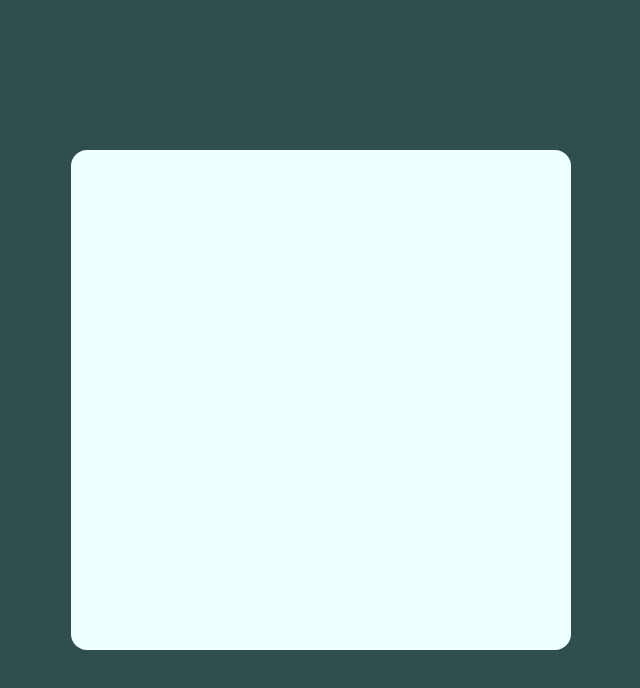
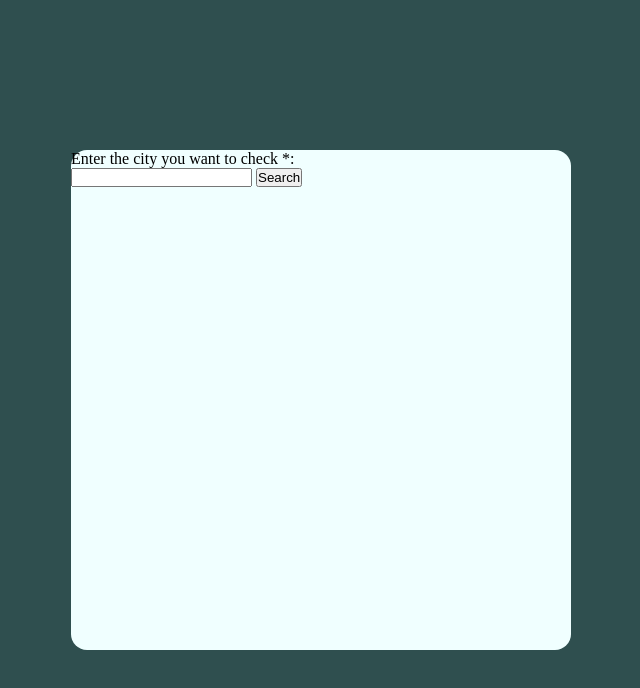
Before and after one commit to danutzz662/TOP-WeatherApp, a website built with webpack: page src/template.html in a window 1280 px wide. Shown: the whole page, without its empty margins (319-959 px from the left). Built offline with nearby package versions, Linux system fonts and the light colour scheme.

Commit message:
Added simple top part with search form

```diff
--- a/src/template.html
+++ b/src/template.html
@@ -6,6 +6,18 @@
     <title>TOP-Weather App</title>
   </head>
   <body>
-    <div class="weather-container"></div>
+    <div class="weather-container">
+      <div class="top">
+        <form>
+          <p>
+            <label for="input">Enter the city you want to check *:</label>
+            <div>
+              <input type="text" name="input" id="input" />
+              <input type="submit" value="Search" />
+            </div>
+          </p>
+        </form>
+      </div>
+    </div>
   </body>
 </html>
```
